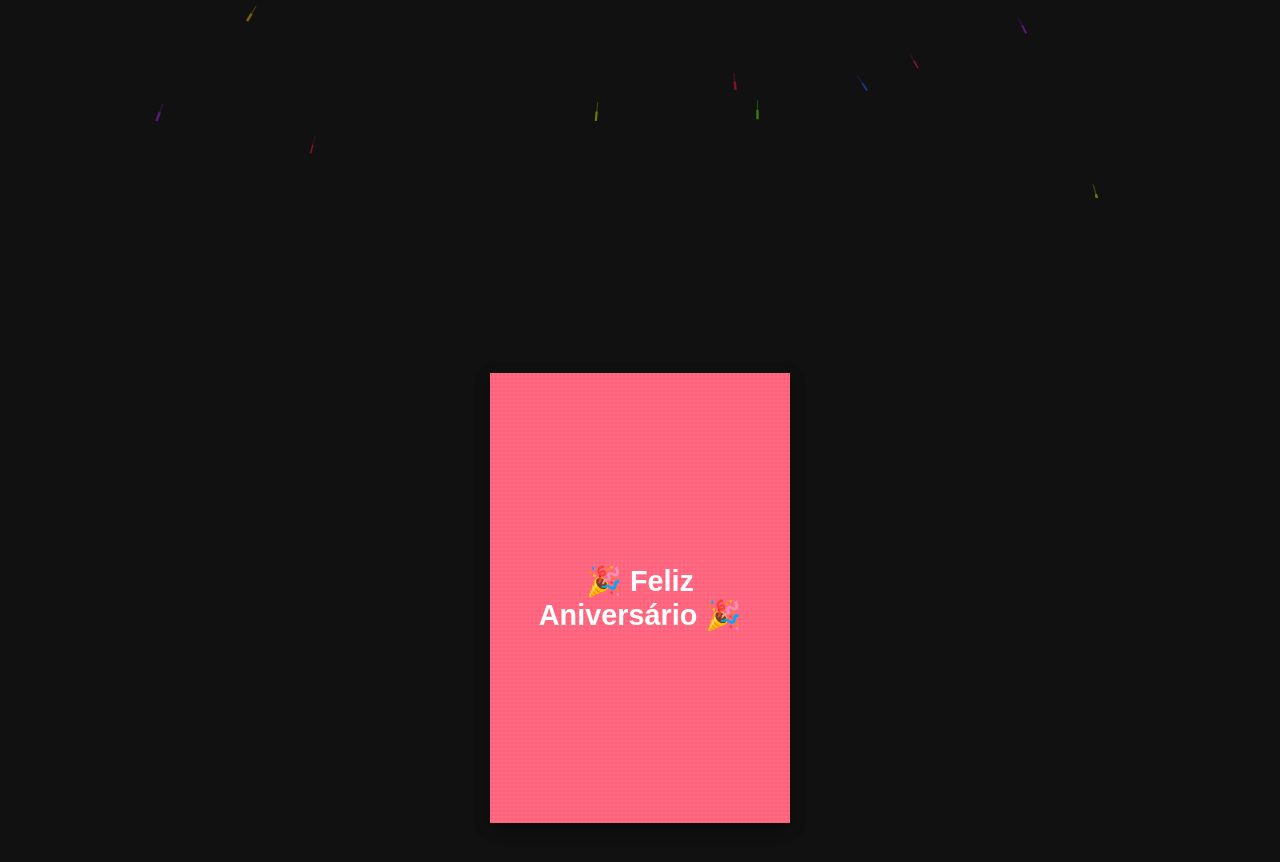
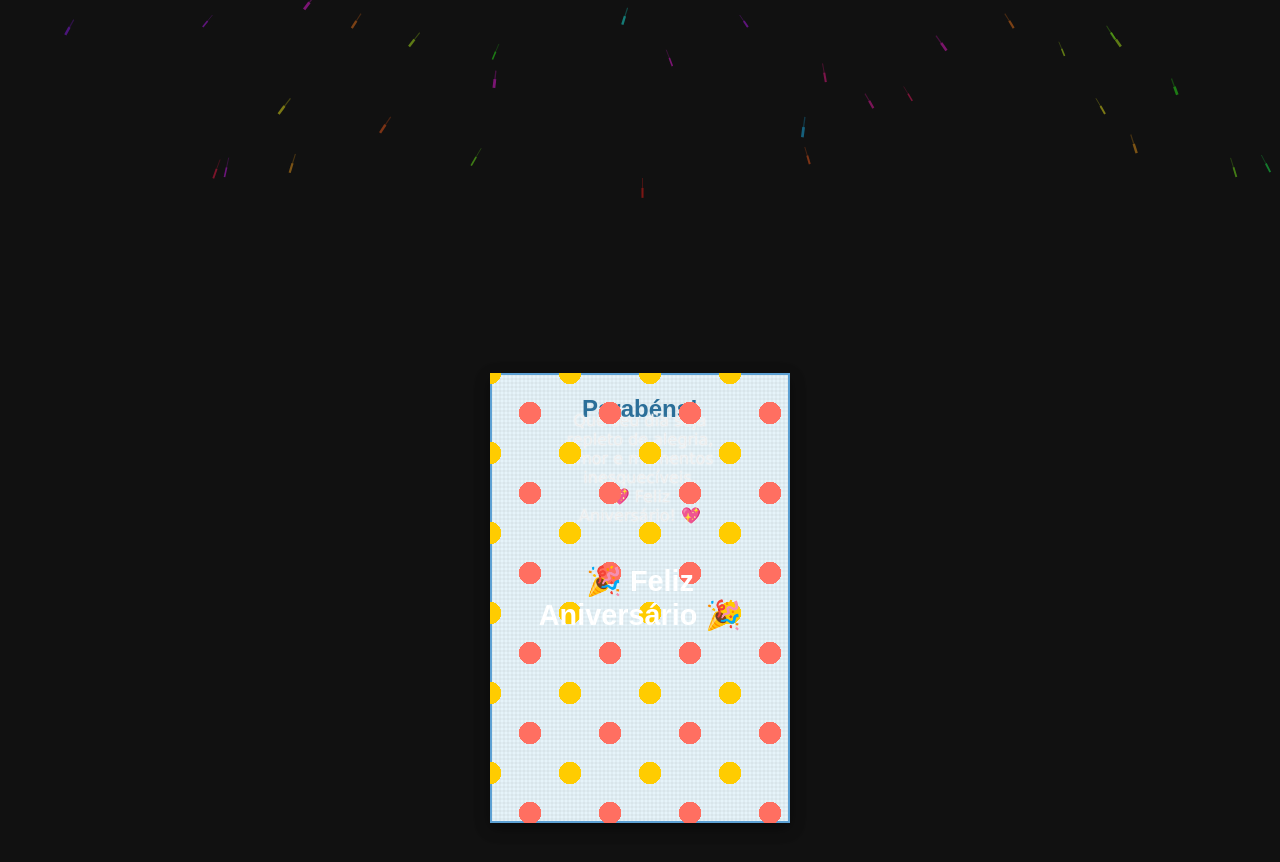
Before and after one commit to dnrap/especial, a plain HTML site: page index.html in a window 1280 px wide. Shown: the part 602-1464 px from the top of the page. Drawn offline with Linux system fonts and the light colour scheme.

Commit message:
adicionado textura a carta na parte de dentro e de fora

```diff
--- a/index.html
+++ b/index.html
@@ -1,16 +1,20 @@
 <!DOCTYPE html>
 <html lang="pt-br">
+
 <head>
     <meta charset="UTF-8">
     <meta name="viewport" content="width=device-width, initial-scale=1.0">
     <title>Feliz Aniversário!</title>
     <link rel="stylesheet" href="styles.css">
 </head>
+
 <body>
 
     <canvas id="c"></canvas>
-    <p>De seu filho amado <a href="#"></a><span>,<a
-                href="https://www.instagram.com/mais1danieu?utm_source=qr&igsh=MXN5dTE2NzdsdGg0cA==">Daniel</a></span>
+    <p>De seus filhos amados
+        <a href="#"></a><span>,<a
+                href="https://www.instagram.com/mais1danieu?utm_source=qr&igsh=MXN5dTE2NzdsdGg0cA==">Daniel</a></span> e
+        <span><a href="https://www.instagram.com/l_thiago01?igsh=MXcydTdkbWcxdjlncQ=="> Lucas Thiago</a></span>
     </p>
 
     <div class="card-container" id="birthdayCard">
@@ -18,8 +22,7 @@
             <div class="inside">
                 <h2>Parabéns!</h2>
                 <p>
-                    Que seu dia seja repleto de alegria, amor e momentos inesquecíveis.<br>
-                    💖 Feliz Aniversário! 💖
+                    Que seu dia seja repleto de alegria, amor e momentos inesquecíveis.<br> 💖 Feliz Aniversário! 💖
                 </p>
             </div>
 
@@ -28,8 +31,7 @@
                     🎉 Feliz Aniversário 🎉
                 </div>
                 <div class="cover-back">
-                    Mensagem na parte de trás da capa 🎁<br>
-                    (Coloque o que quiser aqui!)
+                    Mensagem na parte de trás da capa 🎁<br> (Coloque o que quiser aqui!)
                 </div>
             </div>
         </div>
@@ -49,7 +51,7 @@
             hh = h / 2,
 
             opts = {
-                strings: ['Feliz', 'Aniversário!', '❤️'],
+                strings: ['Feliz Aniversário! ', 'Feliz Ano novo!', 'Amamos Você❤️'],
                 charSize: 30,
                 charSpacing: 35,
                 lineHeight: 40,
@@ -119,7 +121,7 @@
 
             this.reset();
         }
-        Letter.prototype.reset = function () {
+        Letter.prototype.reset = function() {
 
             this.phase = 'firework';
             this.tick = 0;
@@ -127,9 +129,11 @@
             this.spawningTime = opts.fireworkSpawnTime * Math.random() | 0;
             this.reachTime = opts.fireworkBaseReachTime + opts.fireworkAddedReachTime * Math.random() | 0;
             this.lineWidth = opts.fireworkBaseLineWidth + opts.fireworkAddedLineWidth * Math.random();
-            this.prevPoints = [[0, hh, 0]];
+            this.prevPoints = [
+                [0, hh, 0]
+            ];
         }
-        Letter.prototype.step = function () {
+        Letter.prototype.step = function() {
 
             if (this.phase === 'firework') {
 
@@ -342,6 +346,7 @@
                 }
             }
         }
+
         function Shard(x, y, vx, vy, color) {
 
             var vel = opts.fireworkShardBaseVel + opts.fireworkShardAddedVel * Math.random();
@@ -352,14 +357,16 @@
             this.x = x;
             this.y = y;
 
-            this.prevPoints = [[x, y]];
+            this.prevPoints = [
+                [x, y]
+            ];
             this.color = color;
 
             this.alive = true;
 
             this.size = opts.fireworkShardBaseSize + opts.fireworkShardAddedSize * Math.random();
         }
-        Shard.prototype.step = function () {
+        Shard.prototype.step = function() {
 
             this.x += this.vx;
             this.y += this.vy += opts.gravity;
@@ -388,6 +395,7 @@
             if (this.prevPoints[0][1] > hh)
                 this.alive = false;
         }
+
         function generateBalloonPath(x, y, size) {
 
             ctx.moveTo(x, y);
@@ -433,7 +441,7 @@
 
         anim();
 
-        window.addEventListener('resize', function () {
+        window.addEventListener('resize', function() {
             w = c.width = window.innerWidth;
             h = c.height = window.innerHeight;
 
@@ -450,4 +458,5 @@
         });
     </script>
 </body>
+
 </html>
--- a/styles.css
+++ b/styles.css
@@ -1,4 +1,5 @@
 /* Estilos do projeto de fogos de artifício (index.html) */
+
 body {
     /* Mantém o fundo escuro do projeto original de fogos */
     background-color: #111;
@@ -13,7 +14,8 @@ body {
 
 canvas {
     /* Remove 'position: fixed' */
-    position: absolute; /* The element will be positioned relative to the nearest positioned ancestor (in this case, the body) */
+    position: absolute;
+    /* The element will be positioned relative to the nearest positioned ancestor (in this case, the body) */
     top: 0;
     left: 0;
     z-index: -1;
@@ -21,7 +23,8 @@ canvas {
 
 p {
     /* Remove 'position: fixed' */
-    position: absolute; /* The element will be positioned relative to the nearest positioned ancestor (in this case, the body) */
+    position: absolute;
+    /* The element will be positioned relative to the nearest positioned ancestor (in this case, the body) */
     font: 16px Verdana;
     color: #eee;
     height: 25px;
@@ -47,6 +50,7 @@ p>a:first-of-type {
 
 
 /* Estilos do projeto da carta (carta.html) */
+
 .card-container {
     /* Posiciona o card abaixo da tela de fogos, que tem 100vh de altura */
     margin-top: 100vh;
@@ -58,7 +62,8 @@ p>a:first-of-type {
     height: 100vh;
     font-family: 'Arial', sans-serif;
     position: relative;
-    z-index: 2; /* Garante que o card esteja acima do canvas */
+    z-index: 2;
+    /* Garante que o card esteja acima do canvas */
 }
 
 .card {
@@ -69,32 +74,33 @@ p>a:first-of-type {
 
 .paper-texture {
     background-color: #fff;
-    background-image:
-        repeating-linear-gradient(0deg, rgba(255, 255, 255, 0.2) 0px, rgba(255, 255, 255, 0.2) 1px, transparent 1px, transparent 3px),
-        repeating-linear-gradient(90deg, rgba(255, 255, 255, 0.2) 0px, rgba(255, 255, 255, 0.2) 1px, transparent 1px, transparent 3px);
+    background-image: repeating-linear-gradient(0deg, rgba(255, 255, 255, 0.2) 0px, rgba(255, 255, 255, 0.2) 1px, transparent 1px, transparent 3px), repeating-linear-gradient(90deg, rgba(255, 255, 255, 0.2) 0px, rgba(255, 255, 255, 0.2) 1px, transparent 1px, transparent 3px);
     background-size: 4px 4px;
 }
+
+
+/* Parte de dentro da carta combinando */
 
 .inside {
     position: absolute;
     width: 100%;
     height: 100%;
-    border: 2px solid #ff5e78;
+    border: 2px solid #5ca0d3;
     box-shadow: 0 5px 15px rgba(0, 0, 0, 0.2);
     padding: 20px;
     text-align: center;
     box-sizing: border-box;
     z-index: 0;
-    background: #fff;
-    background-image:
-        repeating-linear-gradient(0deg, rgba(0, 0, 0, 0.03) 0px, rgba(0, 0, 0, 0.03) 1px, transparent 1px, transparent 3px),
-        repeating-linear-gradient(90deg, rgba(0, 0, 0, 0.03) 0px, rgba(0, 0, 0, 0.03) 1px, transparent 1px, transparent 3px);
+    background: #e6f4fa;
+    /* Azul claro combinando */
+    background-image: repeating-linear-gradient( 0deg, rgba(0, 0, 0, 0.03) 0px, rgba(0, 0, 0, 0.03) 1px, transparent 1px, transparent 3px), repeating-linear-gradient( 90deg, rgba(0, 0, 0, 0.03) 0px, rgba(0, 0, 0, 0.03) 1px, transparent 1px, transparent 3px);
     background-size: 4px 4px;
 }
 
 .inside h2 {
     margin-top: 0;
-    color: #ff5e78;
+    color: #2b6f99;
+    /* Azul mais escuro para título */
 }
 
 .cover {
@@ -119,12 +125,13 @@ p>a:first-of-type {
     box-sizing: border-box;
 }
 
+
+/* Estilo da capa da carta com o fundo de bolinhas */
+
 .cover-front {
-    background: #ff5e78;
-    background-image:
-        repeating-linear-gradient(0deg, rgba(255, 255, 255, 0.05) 0px, rgba(255, 255, 255, 0.05) 1px, transparent 1px, transparent 3px),
-        repeating-linear-gradient(90deg, rgba(255, 255, 255, 0.05) 0px, rgba(255, 255, 255, 0.05) 1px, transparent 1px, transparent 3px);
-    background-size: 4px 4px;
+    background: radial-gradient(circle, #ff6f61 20%, transparent 20%) 0 0, radial-gradient(circle, #ffcc00 20%, transparent 20%) 40px 40px;
+    background-size: 80px 80px;
+    background-repeat: repeat;
     color: white;
     font-size: 1.8em;
     font-weight: bold;
@@ -134,17 +141,18 @@ p>a:first-of-type {
 }
 
 .cover-back {
-    background: #ffe4ec;
-    background-image:
-        repeating-linear-gradient(0deg, rgba(0, 0, 0, 0.03) 0px, rgba(0, 0, 0, 0.03) 1px, transparent 1px, transparent 3px),
-        repeating-linear-gradient(90deg, rgba(0, 0, 0, 0.03) 0px, rgba(0, 0, 0, 0.03) 1px, transparent 1px, transparent 3px);
-    background-size: 4px 4px;
+    background: lightblue;
+    background-image: radial-gradient(rgba(255, 255, 255, 0.9) 3px, transparent 0);
+    background-size: 30px 30px;
+    background-position: -5px -5px;
+    background-repeat: repeat;
     color: #333;
     font-size: 1.1em;
     padding: 20px;
     text-align: center;
     transform: rotateY(180deg);
-    border: 2px solid #ff5e78;
+    border: 2px solid #5ca0d3;
+    /* Azul mais escuro combinando com o fundo */
 }
 
 .card.open .cover {
```
